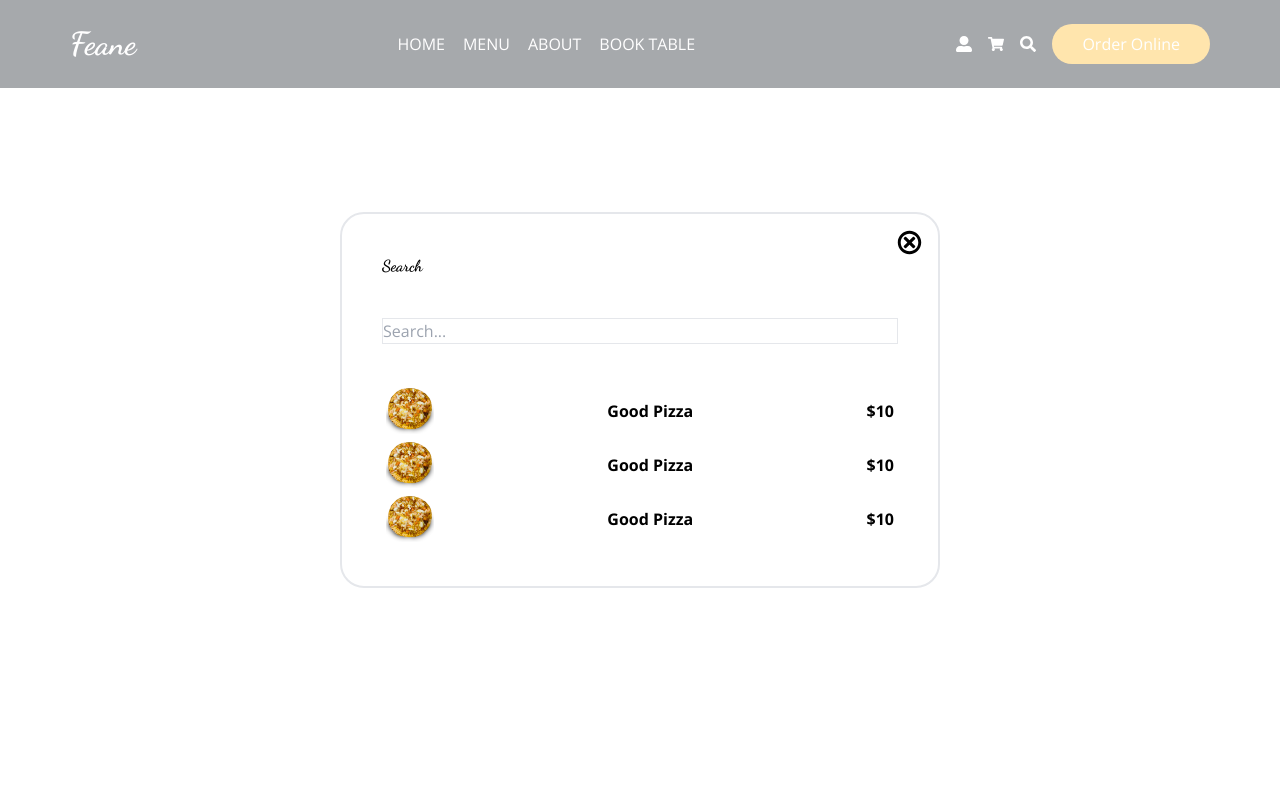
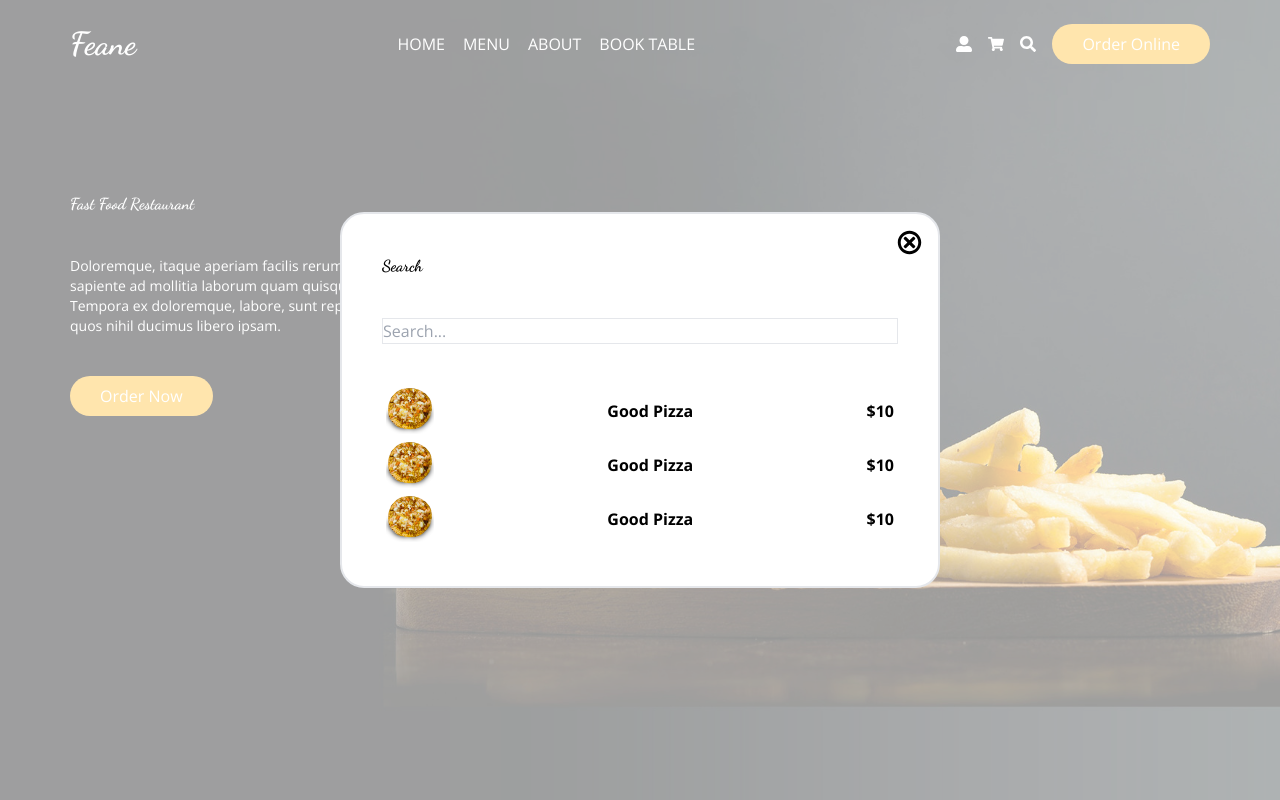
Before and after one commit to cihatsolak/nextjs-meal-master, a Next.js app: page / in a window 1280 px wide. Built offline with nearby package versions, Linux system fonts and the light colour scheme.

Commit message:
feat(client): create homepage slider component

```diff
--- /dev/null
+++ b/components/Carousel.jsx
@@ -0,0 +1,30 @@
+import Image from "next/image";
+import React from "react";
+import Title from "./ui/Title";
+
+export default function Carousel() {
+  return (
+    <div className="h-screen w-full container mx-auto -mt-[88px]">
+      <div className="absolute top-0 left-0 w-full h-full">
+        <div className="relative h-full w-full">
+          <Image
+            src="/images/hero-bg.jpg"
+            alt=""
+            layout="fill"
+            objectFit="cover"
+          />
+        </div>
+      </div>
+      <div className="relative text-white top-48 flex flex-col items-start gap-y-10">
+        <Title addClass="text-6xl">Fast Food Restaurant</Title>
+        <p className="text-sm sm:w-2/5 w-full">
+          Doloremque, itaque aperiam facilis rerum, commodi, temporibus sapiente
+          ad mollitia laborum quam quisquam esse error unde. Tempora ex
+          doloremque, labore, sunt repellat dolore, iste magni quos nihil
+          ducimus libero ipsam.
+        </p>
+        <button className="btn-primary">Order Now</button>
+      </div>
+    </div>
+  );
+}
--- a/components/layout/Header.jsx
+++ b/components/layout/Header.jsx
@@ -3,17 +3,24 @@
 import { FaUserAlt, FaShoppingCart, FaSearch } from "react-icons/fa";
 import Search from "../ui/Search";
 import { GiHamburgerMenu, GiCancel } from "react-icons/gi";
+import { useRouter } from "next/router";
 
 export default function Header() {
   const [isShowSearchModal, setIsShowSearchModal] = useState(true);
   const [isShowMenuModal, setIsShowMenuModal] = useState(false);
 
+  const router = useRouter();
+
   return (
-    <div className="h-[5.5rem] bg-secondary">
+    <div
+      className={`h-[5.5rem] z-50 relative ${
+        router.asPath === "/" ? "bg-transparent" : "bg-secondary"
+      }`}
+    >
       <div className="container mx-auto text-white flex justify-between items-center h-full">
         <Logo />
         <nav
-          className={`sm:static absolute top-0 left-0 sm:w-auto sm:h-auto w-full h-full sm:text-white text-black sm:bg-transparent bg-white sm:flex hidden ${
+          className={`sm:static absolute top-0 left-0 sm:w-auto sm:h-auto w-full h-screen sm:text-white text-black sm:bg-transparent bg-white sm:flex hidden ${
             isShowMenuModal === true && "!grid place-content-center"
           }`}
         >
--- a/package.json
+++ b/package.json
@@ -15,7 +15,9 @@
     "react": "18.2.0",
     "react-dom": "18.2.0",
     "react-icons": "^4.8.0",
-    "react-outside-click-handler": "^1.3.0"
+    "react-outside-click-handler": "^1.3.0",
+    "react-slick": "^0.29.0",
+    "slick-carousel": "^1.8.1"
   },
   "devDependencies": {
     "autoprefixer": "^10.4.14",
--- a/pages/_app.js
+++ b/pages/_app.js
@@ -1,3 +1,5 @@
+import "slick-carousel/slick/slick.css";
+import "slick-carousel/slick/slick-theme.css";
 import '../styles/globals.css'
 
 export default function App({ Component, pageProps }) {
--- a/pages/home/index.jsx
+++ b/pages/home/index.jsx
@@ -1,7 +1,10 @@
 import React from 'react'
+import Carousel from '@/components/Carousel';
 
 export default function Index() {
   return (
-    <div></div>
+    <div className="relative">
+      <Carousel />
+    </div>
   );
 }
```
Also changed, not shown: public/images/hero-bg.jpg (added), 1 other file (tests, documents, lock files or other folders).
